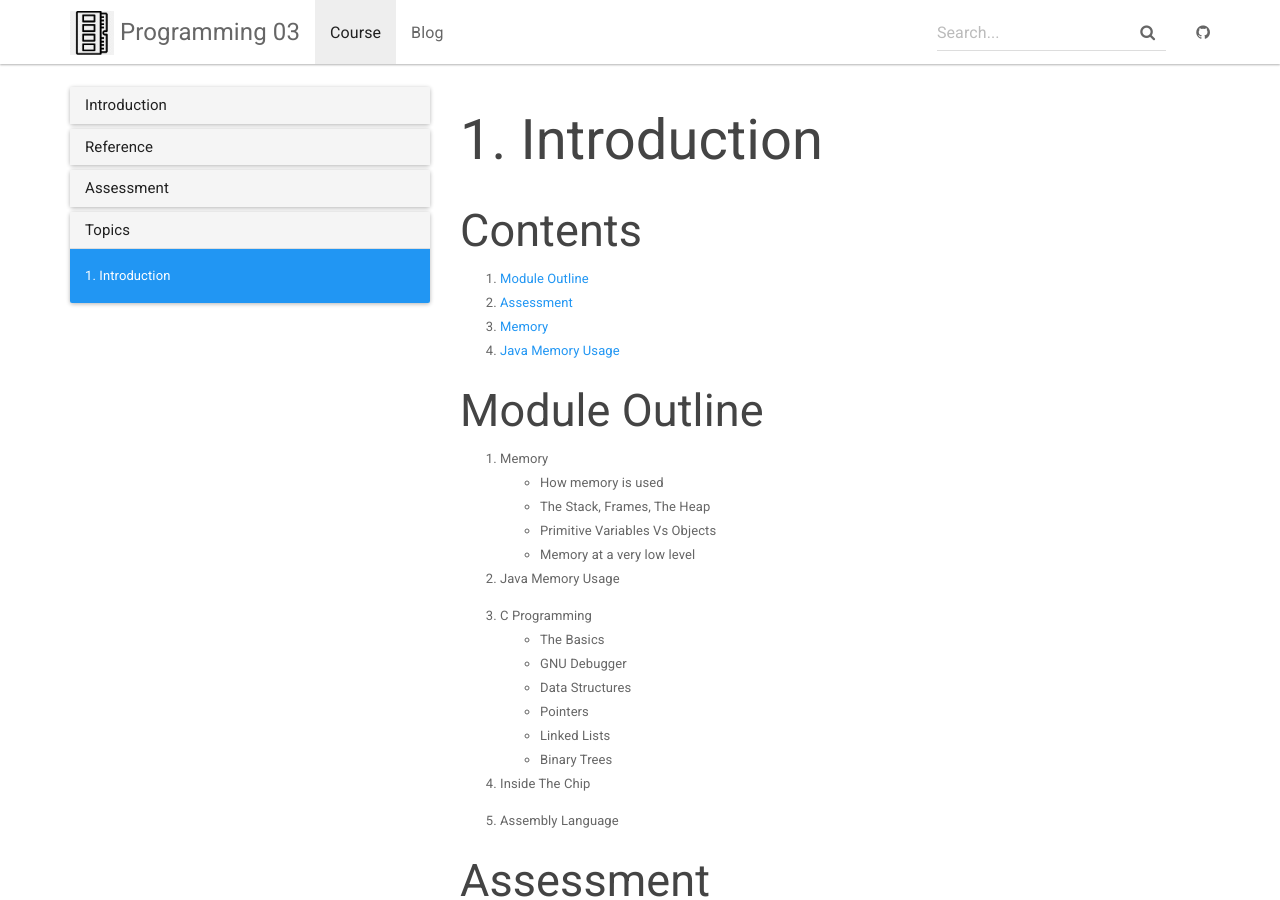
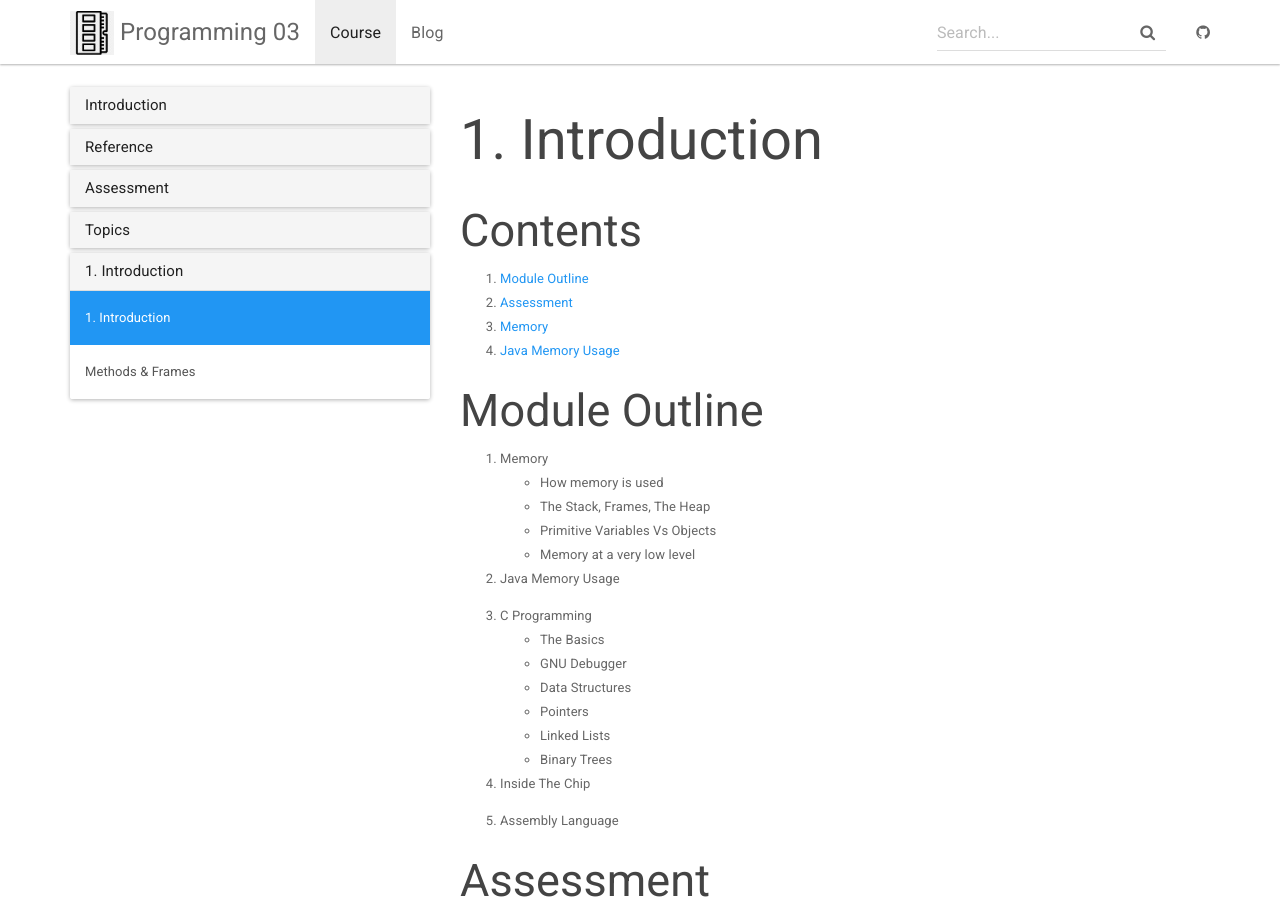
Before and after one commit to andyguestysj/prog03, a Jekyll site: the page built from _docs/topics/introduction.md, in a window 1280 px wide and 900 px high. Built offline with Jekyll 4.4.1, drawn with Linux system fonts in a browser that asks for light colours.

Commit message:
introduction

```diff
--- a/_data/docs.yml
+++ b/_data/docs.yml
@@ -19,5 +19,8 @@
   - feedback
 
 - title: Topics
+
+- title: 1. Introduction
   docs:
   - introduction
+  - intro-silly
--- a/_docs/topics/introduction.md
+++ b/_docs/topics/introduction.md
@@ -132,7 +132,7 @@ The frame for a method call stores the parameters passed in a method call and al
     </div>
 </div>
 
-### [Methods & Frames](intro-silly.html)
+### [Methods & Frames](/intro-silly.html)
 
 
 
```
